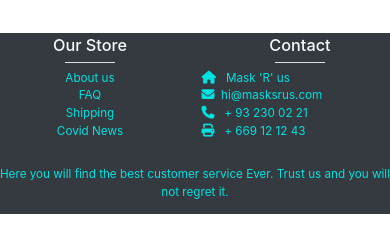
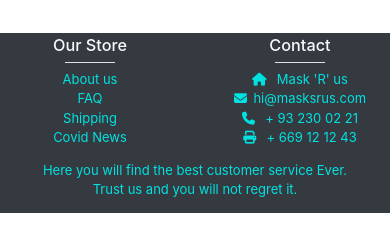
Before and after one commit to unai6/Masks-r-us-client-side, a React (Create React App) app: page /products/1 in a window 390 px wide. Shown: the part 616-841 px from the top of the page. Built offline with nearby package versions, Linux system fonts and the light colour scheme; no server answers.

Commit message:
cart responsive

```diff
--- a/public/index.html
+++ b/public/index.html
@@ -31,11 +31,7 @@
       Learn how to configure a non-root public URL by running `npm run build`.
     -->
     <title>React App</title>
-    <script
-      src="https://kit.fontawesome.com/8b5f4921ac.js"
-      crossorigin="anonymous"
-    ></script>
-
+    <script src="https://kit.fontawesome.com/a418f03537.js" crossorigin="anonymous"></script>
 
 
 
--- a/src/App.css
+++ b/src/App.css
@@ -12,6 +12,8 @@
   font-size: small;
   color: #343a40;
 }
+
+
 
 .container{
   max-width: 100vw;
@@ -186,7 +188,3 @@ strike {
 .turquoise-bg {
   background-color: #00E2E1;
 }
-
-.footer-text {
-  font-size: 3vw;
-}
--- a/src/components/Cart.js
+++ b/src/components/Cart.js
@@ -61,7 +61,7 @@ const Cart = (props) => {
 
         <div className="container mb-4">
           <div className="row">
-            <div className="col-12">
+            <div className="col-sm-12 col-lg-6 mx-auto">
               <div className="table-responsive">
                 <table className="table table-striped">
                   <thead>
@@ -176,55 +176,6 @@ const Cart = (props) => {
                 </div>
               </div>
             </div>
-
-            {/* <footer className="text-light">
-              <div className="container">
-                <div className="row">
-                  <div className="col-md-3 col-lg-4 col-xl-3">
-                    <h5 className= 'text-center d-block'>About</h5>
-                    <hr className="bg-dark mb-2 mt-0 d-block mx-auto w-25" />
-                    <p style={{ color: "black" }} className="mb-0">
-                      Here you will find the best customer service Ever. Trust
-                      us and you will not regret it.
-                    </p>
-                  </div>
-
-                  <div className="col-md-3 col-lg-2 col-xl-2 mx-auto">
-                    <h5 className= 'text-center d-block'>Others links</h5>
-                    <hr className="bg-dark mb-2 mt-0 d-block mx-auto w-25" />
-                    <ul  style={{ color: "black" }} className="list-unstyled text-center d-block">
-                      <li>About us</li>
-                      <li>FAQ</li>
-                    </ul>
-                  </div>
-
-                  <div className="col-md-4 col-lg-3 col-xl-3">
-                    <h5 className= 'text-center d-block'>Contact</h5>
-                    <hr className="bg-dark mb-2 mt-0 d-block mx-auto w-25" />
-                    <ul style={{ color: "black" }} className="list-unstyled text-center d-block">
-                      <li>
-                        <i className="fa fa-home mr-2"></i> Mask 'R' us
-                      </li>
-                      <li>
-                        <i className="fa fa-envelope mr-2"></i>
-                        maskrus@gmail.com
-                      </li>
-                      <li>
-                        <i className="fa fa-phone mr-2"></i> + 93 230 02 21
-                      </li>
-                      <li>
-                        <i className="fa fa-print mr-2"></i> + 669 12 12 43
-                      </li>
-                    </ul>
-                  </div>
-                  <div className="col-12 copyright mt-3">
-                    <p className="float-left">
-                      <a href="#">Back to top</a>
-                    </p>
-                  </div>
-                </div>
-              </div>
-            </footer> */}
           </div>
         </div>
       </div>
--- a/src/components/Footer.js
+++ b/src/components/Footer.js
@@ -9,34 +9,34 @@ export const Footer = () => {
           <h5 className="text-center text-light d-block">Our Store</h5>
           <hr className="bg-light text-light mb-2 mt-0 d-block mx-auto w-25" />
           <ul className="list-unstyled text-center d-block text-light">
-            <li className="turquoise-color footer-text">About us</li>
-            <li className="turquoise-color footer-text">FAQ</li>
-            <li className="turquoise-color footer-text">Shipping</li>
-           <a href='https://www.bbc.com/news/coronavirus'><li className="turquoise-color footer-text">Covid News</li></a>
+            <li className="turquoise-color mw-25">About us</li>
+            <li className="turquoise-color mw-25">FAQ</li>
+            <li className="turquoise-color mw-25">Shipping</li>
+           <a href='https://www.bbc.com/news/coronavirus'><li className="turquoise-color mw-25">Covid News</li></a>
           </ul>
         </div>
         <div className="col-6 text-light px-2 pt-1">
           <h5 className="text-center text-light d-block">Contact</h5>
           <hr className="bg-light text-light mb-2 mt-0 d-block mx-auto w-25" />
-          <ul className="list-unstyled text-light text-left d-block">
-            <li className="text-light turquoise-color footer-text">
+          <ul className="list-unstyled text-light text-center d-block">
+            <li className="text-light turquoise-color mw-25">
               <i className="fa fa-home turquoise-color mr-2"></i> Mask 'R' us
             </li>
-            <li className="turquoise-color footer-text">
+            <li className="turquoise-color mw-25">
               <i className="fa turquoise-color fa-envelope mr-2"></i>
               hi@masksrus.com
             </li>
-            <li className="turquoise-color footer-text">
+            <li className="turquoise-color mw-25">
               <i className="fa turquoise-color fa-phone mr-2"></i> + 93 230 02
               21
             </li>
-            <li className="turquoise-color footer-text">
+            <li className="turquoise-color mw-25">
               <i className="fa turquoise-color fa-print mr-2"></i> + 669 12 12
               43
             </li>
           </ul>
         </div>
-      <div className="bg-dark turquoise-color text-center footer-text m-3">
+      <div className="col-lg-12 bg-dark turquoise-color text-center ml-5 mr-5 mb-3 ">
         Here you will find the best customer service Ever. Trust us and you will
         not regret it.
       </div>
--- a/src/components/Navbar.js
+++ b/src/components/Navbar.js
@@ -32,7 +32,7 @@ const Navbar = (props) => {
             <li class="nav-item">
               <a class="nav-link" href="/cart">
                 <button type="button" class="btn btn-warning">
-                 <span>Shopping Cart 🛒</span>
+                 Shopping Cart 👤
                 </button>
               </a>
             </li>
--- a/src/components/Product.js
+++ b/src/components/Product.js
@@ -81,7 +81,7 @@ const Product = (props) => {
                       onClick={heartChange}
                       class="badge badge-dark heart-button "
                     >
-                      In your wishlist{" "}
+                      In your wishlist
                       <i
                         class="turquoise-color fa fa-heart "
                         aria-hidden="true"
@@ -92,7 +92,7 @@ const Product = (props) => {
                       onClick={heartChange}
                       class="badge badge-dark heart-button "
                     >
-                      Add it to your wishlist{" "}
+                      Add it to your wishlist
                       <i
                         class="turquoise-color fa fa-heart-o"
                         aria-hidden="true"
@@ -102,7 +102,7 @@ const Product = (props) => {
                 </div>
               ) : (
                 <div class="my-3 float-right badge badge-dark">
-                  <i class="turquoise-color fa fa-heart-o" aria-hidden="true" />{" "}
+                  <i class="turquoise-color fa fa-heart-o" aria-hidden="true" />
                   You need to <a href="/login">login</a> to add products to your
                   wishlist.
                 </div>
```
Also changed, not shown: 9 other files (tests, documents, lock files or other folders).
